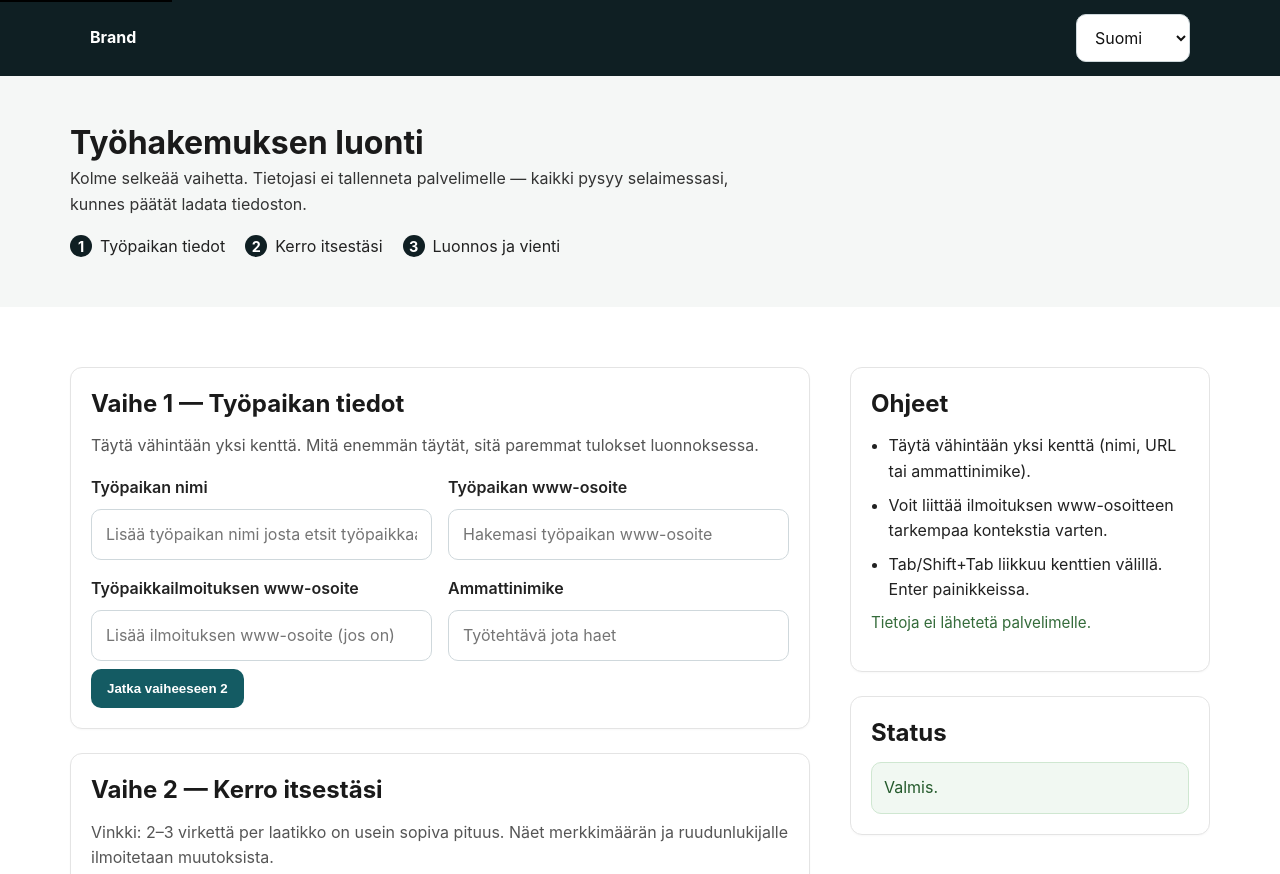
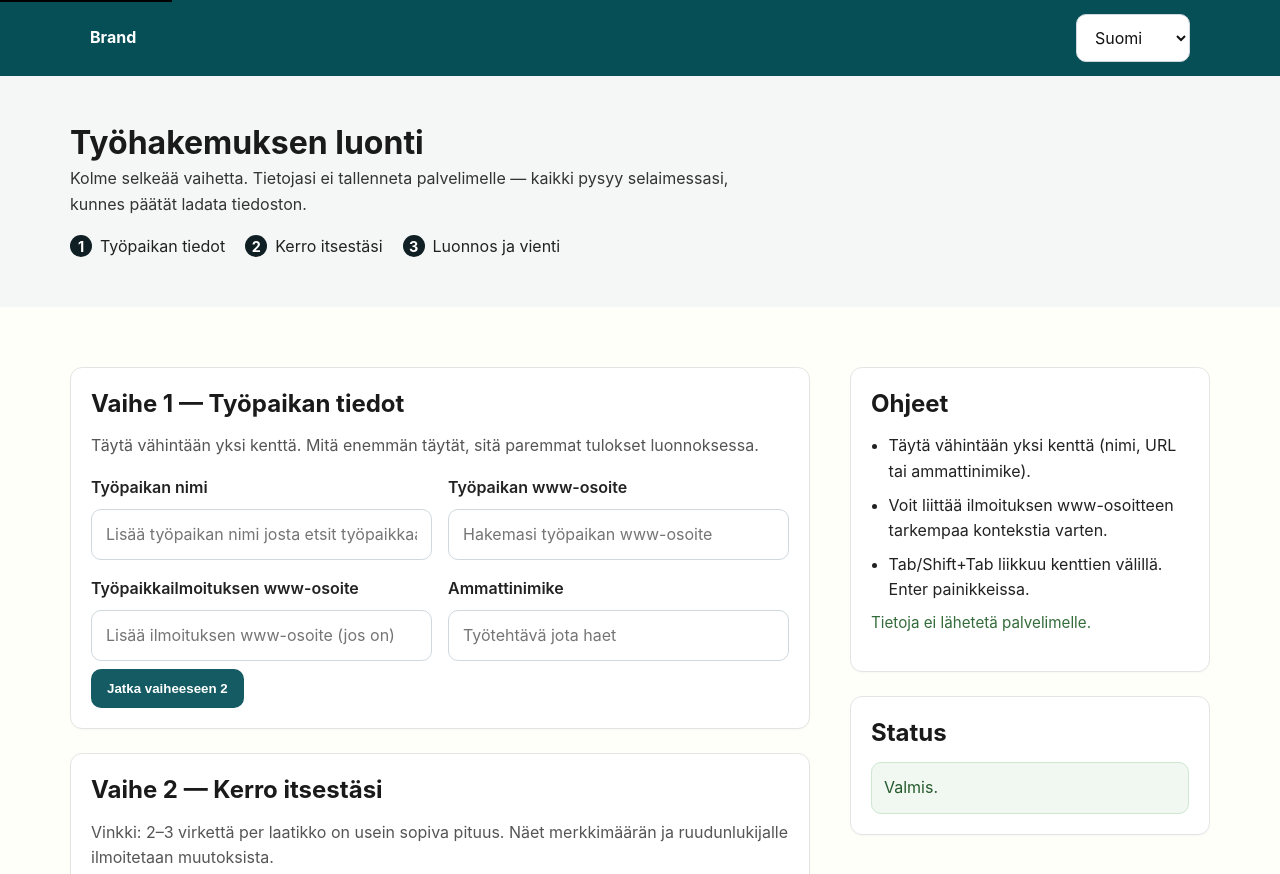
Before and after one commit to Digiter-ry/apply, a plain HTML site: page jobs/jobs.html in a window 1280 px wide. Shown: the top 874 px of the page. Drawn offline with Linux system fonts and the light colour scheme.

Commit message:
Change navbar to #074F57 and background to #FFFFFA

```diff
--- a/jobs/assets/css/jobs-ui.css
+++ b/jobs/assets/css/jobs-ui.css
@@ -9,7 +9,7 @@ body {
   font-family: -apple-system, BlinkMacSystemFont, "Segoe UI", Roboto, "Helvetica Neue", Arial, sans-serif;
   line-height: 1.6;
   color: #222;
-  background-color: #fff;
+  background-color: #FFFFFA;
 }
 
 /* ============================================
@@ -83,7 +83,7 @@ a:hover { color: #0052a3; }
 /* ============================================
    Navbar & hero
    ============================================ */
-.navbar { background: #0f1f23; color: #fff; }
+.navbar { background: #074F57; color: #fff; }
 .nav-inner {
   max-width: 1140px; margin: 0 auto;
   display: flex; align-items: center; justify-content: space-between;
```
